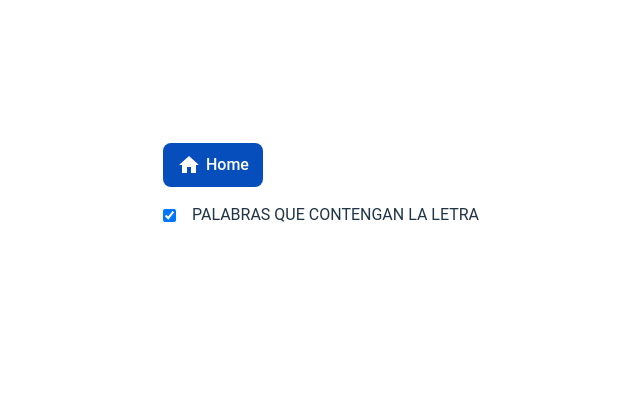
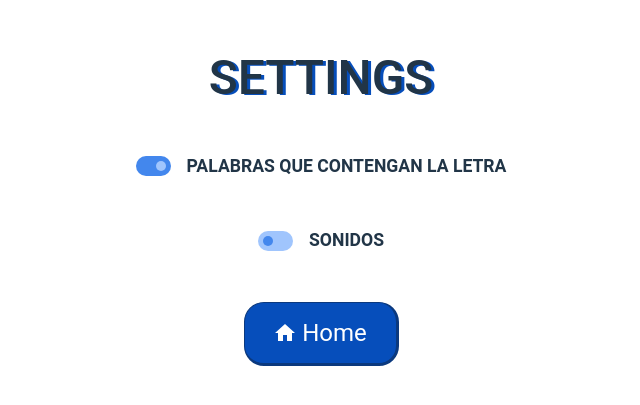
Before and after one commit to pa-ku/Rosco, a React (Vite) app: page /settings in a window 1280 px wide. Shown: the part 215-620 px from the top of the page, without its empty margins (319-959 px from the left). Built offline with nearby package versions, Linux system fonts and the light colour scheme.

Commit message:
animation, setting input style

```diff
--- a/index.html
+++ b/index.html
@@ -4,7 +4,7 @@
     <meta charset="UTF-8" />
     <link rel="icon" type="image/svg+xml" href="./src/assets/dice.ico" />
     <meta name="viewport" content="width=device-width, initial-scale=1.0" />
-    <title>Rosquewe</title>
+    <title>WordWhirl</title>
   </head>
   <body>
     <div id="root"></div>
--- a/src/components/HomeButton.jsx
+++ b/src/components/LinkButton.jsx
@@ -6,12 +6,19 @@ import HomeIcon from '@mui/icons-material/Home';
 const Button = styled(Link)`
 background-color: #064ebb;
 color: white;
-padding: 10px 15px;
-border-radius: 8px;
 display: flex;
 align-items: center;
 justify-content: center;
-width: 100px;
+border-bottom: 3px solid;
+  border-right: 3px solid;
+  border-top: 1px solid;
+  border-left: 1px solid;
+  border-color: #0b397e;
+  padding: 12px 15px;
+  width: 155px;
+  font-size: 1.5em;
+  font-weight: 400;
+  border-radius: 20px;
 gap: 5px;
 &:hover{
   filter: brightness(1.2);
@@ -19,7 +26,7 @@ gap: 5px;
 }
 `
 
-export default function HomeButton() {
+export default function LinkButton() {
   return (
     <Button to={"/"}> <HomeIcon></HomeIcon>Home</Button>
   )
--- a/src/pages/Game.jsx
+++ b/src/pages/Game.jsx
@@ -6,6 +6,7 @@ import MainTitle from "../components/MainTitle";
 import { Link } from "react-router-dom";
 import HomeIcon from "@mui/icons-material/Home";
 import diceLogo from "../assets/img/dice.png"
+import LinkButton from "../components/LinkButton";
 
 const Img = styled.img`
 height: 150px;
@@ -27,9 +28,7 @@ export default function Game() {
     <>
 
       <ButtonCtn>
-        <Link to={"/"}>
-          <MainButton text={"Home"} logo={<HomeIcon></HomeIcon>} />
-        </Link>
+        <LinkButton />
         <Link to={"/game"}>
           <MainButton
             altLogo={true}
--- a/src/pages/Settings.jsx
+++ b/src/pages/Settings.jsx
@@ -1,44 +1,87 @@
-import React from 'react'
-import { Link } from 'react-router-dom';
-import HomeButton from '../components/HomeButton';
+import React from "react";
+import HomeButton from "../components/LinkButton";
 import styled from "styled-components";
+import MainTitle from "../components/MainTitle";
 
 const Wrapper = styled.div`
   display: flex;
-align-items: start;
+  align-items: center;
   justify-content: center;
   flex-direction: column;
-gap: 1em;
-`
+  gap: 3em;
+`;
 
 const OptionCtn = styled.div`
   display: flex;
   align-items: center;
   justify-content: center;
   gap: 1em;
-`
+  font-weight: 600;
+`;
 
 const Label = styled.label`
   cursor: pointer;
   text-transform: uppercase;
-`
+  font-size: 1.1rem;
+`;
 const Checkbox = styled.input`
+  -webkit-appearance: none;
   cursor: pointer;
-`
+  background-color: #a0c5fd;
+  width: 35px;
+  height: 20px;
+  border-radius: 10px;
+position: relative;
+transition: 1s;
+  &:checked{
+  background-color: #4387ed;
+  }
+  &::before{
+    content: " ";
+    position: absolute;
+    width: 10px;
+    height: 10px;
+    top: 5px;
+    right: 20px;
+    border-radius: 100%;
+    background-color: #4387ed;
+    animation: 500ms unCheked ;
+  }
+  &:checked::before{
+    background-color: #a0c5fd;
+    animation: 500ms cheked forwards;
 
+  }
+  @keyframes cheked {
+   100%{
+    right: 5px;
+   }
+  }
+  @keyframes unCheked {
+   0%{
+    right: 5px;
+   }
+   100%{
+    right: 20px;
+   }
+  }
+`;
 
 export default function Settings() {
-
   return (
     <>
       <Wrapper>
-  <HomeButton />
+        <MainTitle text={"SETTINGS"} />
         <OptionCtn>
-    <Checkbox checked="cheked" id='Option1'  type="checkbox"  />
+          <Checkbox checked="cheked" id="Option1" type="checkbox" />
           <Label htmlFor="Option1">Palabras que contengan la letra</Label>
         </OptionCtn>
+        <OptionCtn>
+          <Checkbox id="Option2" type="checkbox" />
+          <Label htmlFor="Option2">Sonidos</Label>
+        </OptionCtn>
+        <HomeButton />
       </Wrapper>
-
     </>
-  )
+  );
 }
--- a/src/pages/WordList.jsx
+++ b/src/pages/WordList.jsx
@@ -1,9 +1,10 @@
 import React from "react";
 import { words } from "../words";
 import styled from "styled-components";
-import HomeButton from "../components/HomeButton";
+
 import WordCount from "../components/WordCount";
-import MainButton from "../components/MainButton";
+
+import LinkButton from "../components/LinkButton";
 
 //crear una tabla con todas las palabras, e informacion de cada palabra,
 //cantidad de palabras
@@ -27,6 +28,9 @@ const Cell = styled.td`
   text-transform: ${props => props.$uppercase};
   background-color: ${props => props.$backgroundcolor};
   font-weight: 600;
+  @media(max-width:700px){
+    font-size: 0.8rem;
+  }
 `;
 
 const Header = styled.div`
@@ -92,7 +96,7 @@ export default function WordList() {
   return (
     <>
       <Header>
-        <HomeButton />
+     <LinkButton />
         <WordCount text={"Palabras totales:"} />
       </Header>
 
@@ -114,8 +118,8 @@ export default function WordList() {
         <tbody>
           {words.map((words, index) => (
             <Row key={index}>
-              <Cell $backgroundcolor="#649aea" $color="#1c2128">{index}</Cell>
-              <Cell $uppercase="uppercase" $color="#cbb2ff">{words.word}</Cell>
+              <Cell $backgroundcolor="#111" $color="#a0c5fd">{index}</Cell>
+              <Cell $uppercase="uppercase" $color="#a0c5fd">{words.word}</Cell>
               <Cell $color="#f8ebfe"> {words.clue}</Cell>
             </Row>
           ))}
```
Lines whose indentation alone changed are shown as unchanged.
